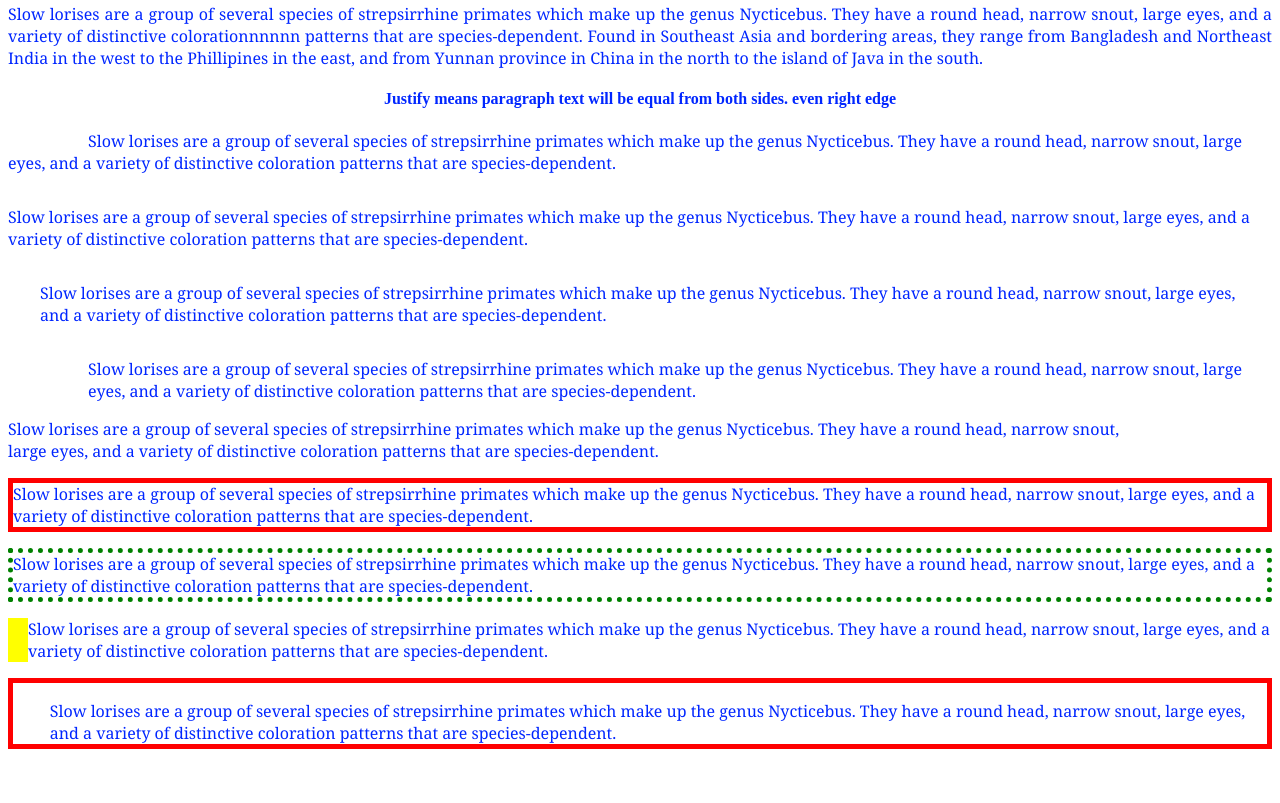
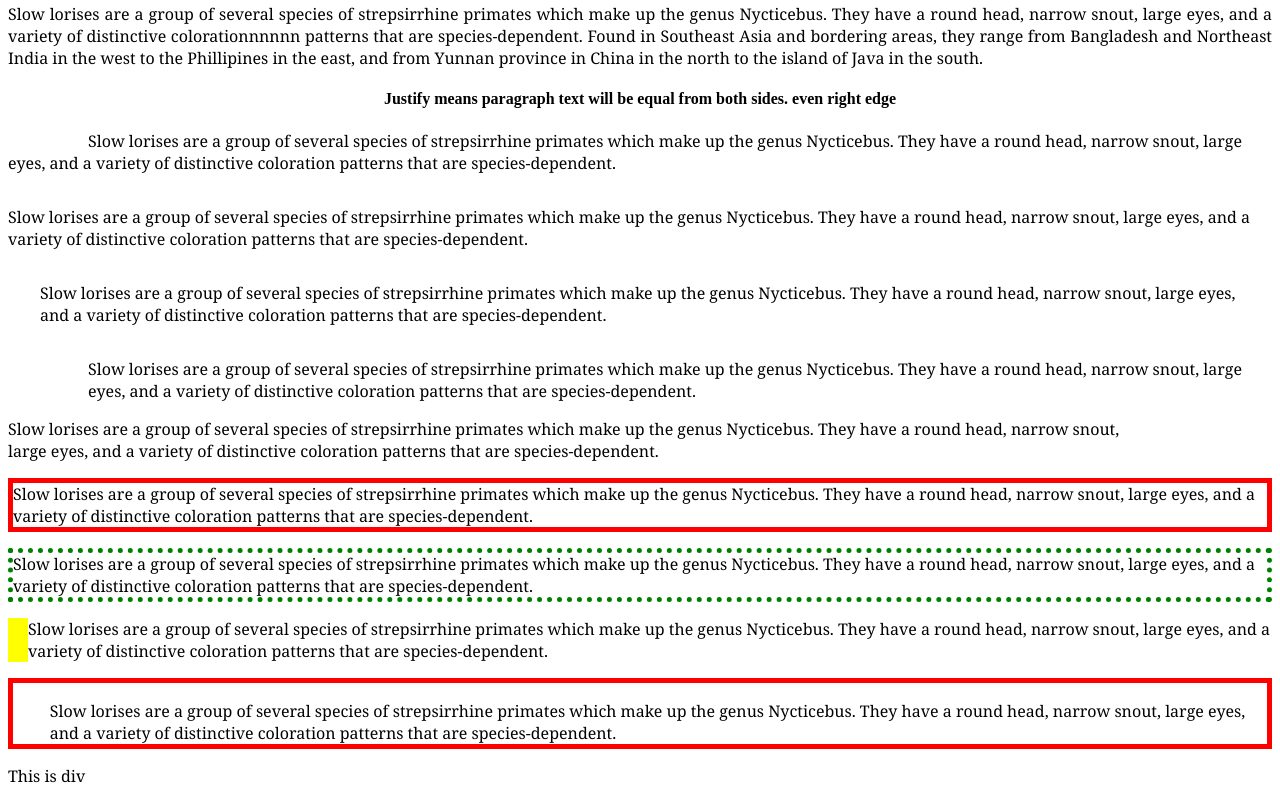
Before and after one commit to sajid-munawar/HTML-learning, a plain HTML site: page my-smarter-site/ practice.html in a window 1280 px wide. Shown: the part 1720-2523 px from the top of the page. Before the commit the page ends 2485 px from the top, so only its background shows below. Drawn offline with Linux system fonts and the light colour scheme.

Commit message:
created div

```diff
--- a/my-smarter-site/ practice.html
+++ b/my-smarter-site/ practice.html
@@ -125,5 +125,8 @@
                                     <p class="boxed_padding">Slow lorises are a group of several species of strepsirrhine primates which make up the genus
                                         Nycticebus. They have a round head, narrow snout, large eyes, and a variety of distinctive coloration
                                         patterns that are species-dependent.</p>
+        <div>
+            <p> This is div</p>
+        </div>
 </body>
 </html>
--- a/my-smarter-site/css/style.css
+++ b/my-smarter-site/css/style.css
@@ -134,6 +134,6 @@ p.boxed_padding {
     padding: 1.1em .2em 0 2.3em;
     }
 
-body {
+/* body {
     color: rgb(0, 38, 255);
-}
+} */
```
